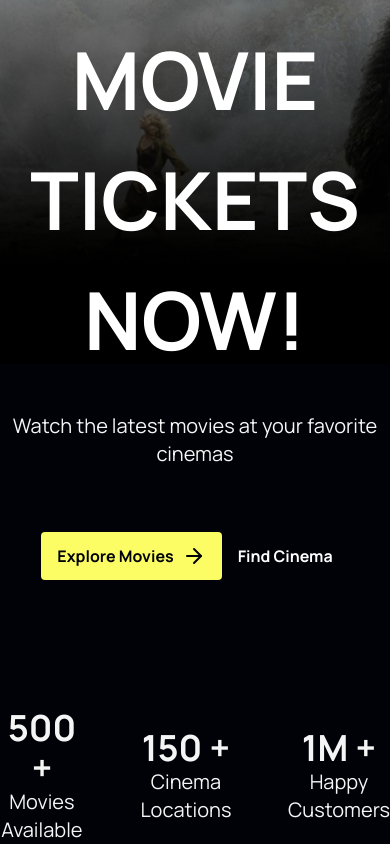
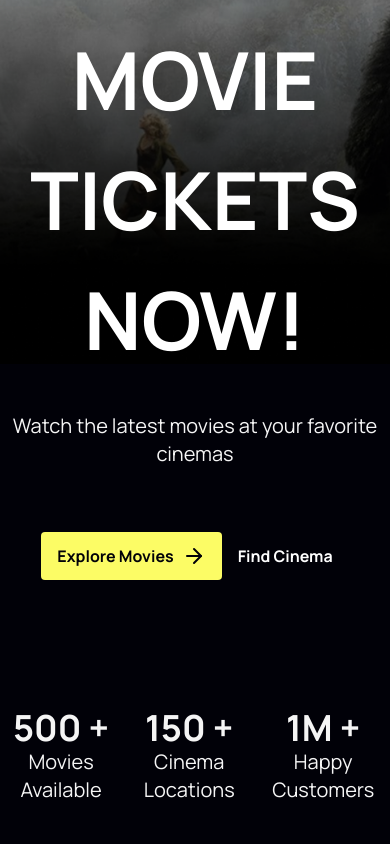
Before and after one commit to Miguel-Leite/ticketor-cinema, a Next.js app: page / in a window 390 px wide. Shown: the part 480-1324 px from the top of the page. After the commit the page ends 1284 px from the top, so only its background shows below. Built offline with nearby package versions, Linux system fonts and the light colour scheme.

Commit message:
feat: adjust layout for better responsiveness on homepage

```diff
--- a/app/page.tsx
+++ b/app/page.tsx
@@ -35,7 +35,7 @@ export default function Home() {
             </div>
           </div>
         </nav>
-        <div className="max-w-185.75 mx-auto mt-40 flex flex-col items-center gap-32 text-center">
+        <div className="max-w-185.75 w-full mx-auto mt-40 flex flex-col items-center gap-32 text-center">
           <div className="flex flex-col items-center gap-16 text-center">
             <div className="flex flex-col items-center gap-8 text-center">
               <h1 className="text-[80px] font-bold text-center text-white uppercase">
@@ -55,7 +55,7 @@ export default function Home() {
             </div>
           </div>
 
-          <div className="flex items-center gap-14">
+          <div className="w-full flex items-center justify-between">
             <div className="space-y-4">
               <strong className="text-4xl font-bold">500 +</strong>
               <p className="text-xl">Movies Available</p>
```
